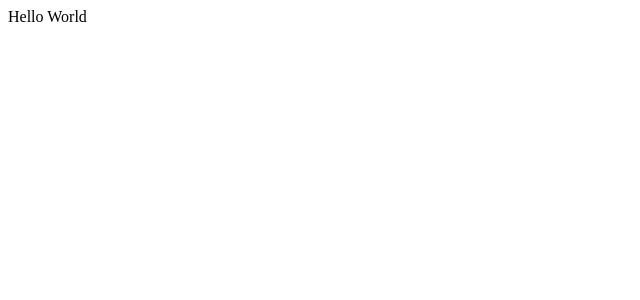
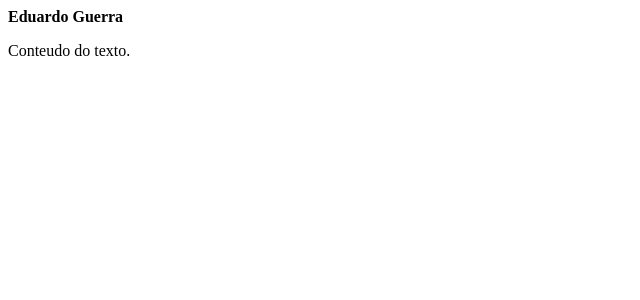
Before and after one commit to edujguerra/01-fundamentos-2-reactjs, a React (Vite) app: page / in a window 1280 px wide. Shown: the top 300 px of the page, without its empty margins (0-640 px from the left). Built offline with nearby package versions, Linux system fonts and the light colour scheme.

Commit message:
2211201010

```diff
--- a/src/App.jsx
+++ b/src/App.jsx
@@ -1,6 +1,10 @@
-function App() {
+import Post from "./Post"
+
+export function App() {
   return (
-    <span>Hello World</span>
+    <Post
+      author= "Eduardo Guerra"
+      content= "Conteudo do texto." />
   )
 }
 export default App
--- /dev/null
+++ b/src/Post.jsx
@@ -0,0 +1,8 @@
+export default function Post(props) {
+    return (
+        <>
+            <strong>{props.author}</strong>
+            <p>{props.content}</p>
+        </>
+    )
+}
--- a/src/main.jsx
+++ b/src/main.jsx
@@ -1,6 +1,6 @@
 import React from 'react'
 import ReactDOM from 'react-dom/client'
-import App from './App'
+import { App }  from './App'
 
 ReactDOM.createRoot(document.getElementById('root')).render(
   <React.StrictMode>
```
